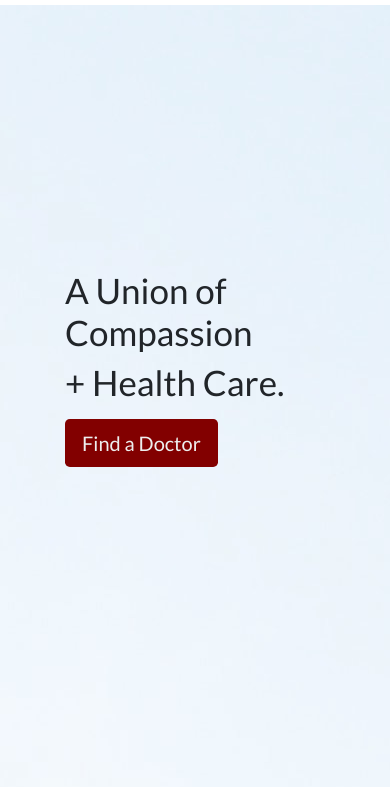
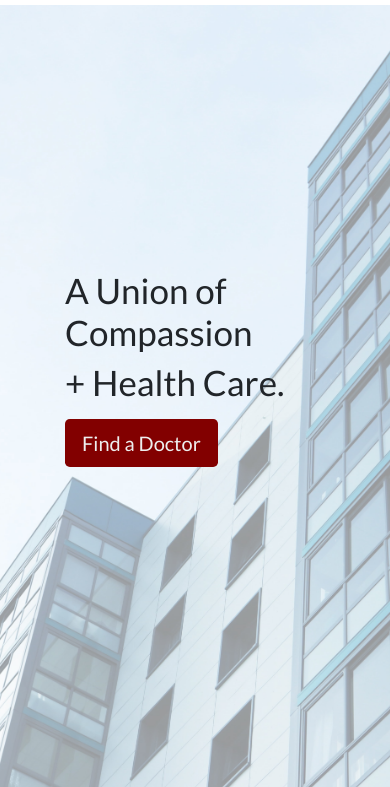
Before and after one commit to CecironIII/Ace-Medical-Legazpi-Trial, a plain HTML site: page index.html in a window 390 px wide. Shown: the part 54-841 px from the top of the page. Drawn offline with nearby package versions, Linux system fonts and the light colour scheme.

Commit message:
Update custom.css

```diff
--- a/styles/custom.css
+++ b/styles/custom.css
@@ -129,7 +129,16 @@
     .section1 .background {
 	background: initial;
         background-image: url(../img/background.jpg);
-
+    background-size: cover;
+    background-position: center center;
+    background-repeat: no-repeat;
+    height: 100vh;
+    width: 100%;
+    display: flex;
+    flex-direction: column;
+    justify-content: center;
+    align-items: left;
+    padding-left: 65px;
     }
 
     .section1 > .container-fluid > .row > .col{
@@ -147,6 +156,20 @@
         font-size: 30px;
     }
 
+	    .section1 .background {
+	background: initial;
+        background-image: url(../img/background.jpg);
+    background-size: cover;
+    background-position: center center;
+    background-repeat: no-repeat;
+    height: 100vh;
+    width: 100%;
+    display: flex;
+    flex-direction: column;
+    justify-content: center;
+    align-items: left;
+    padding-left: 65px;
+    }
 
 }
 
@@ -154,6 +177,21 @@
 @media screen and (max-width: 992px) {
     .section1 > .container-fluid > .row > .col{
         font-size: 60px;
+    }
+
+	    .section1 .background {
+	background: initial;
+        background-image: url(../img/background.jpg);
+    background-size: cover;
+    background-position: center center;
+    background-repeat: no-repeat;
+    height: 100vh;
+    width: 100%;
+    display: flex;
+    flex-direction: column;
+    justify-content: center;
+    align-items: left;
+    padding-left: 65px;
     }
 }
 
```
